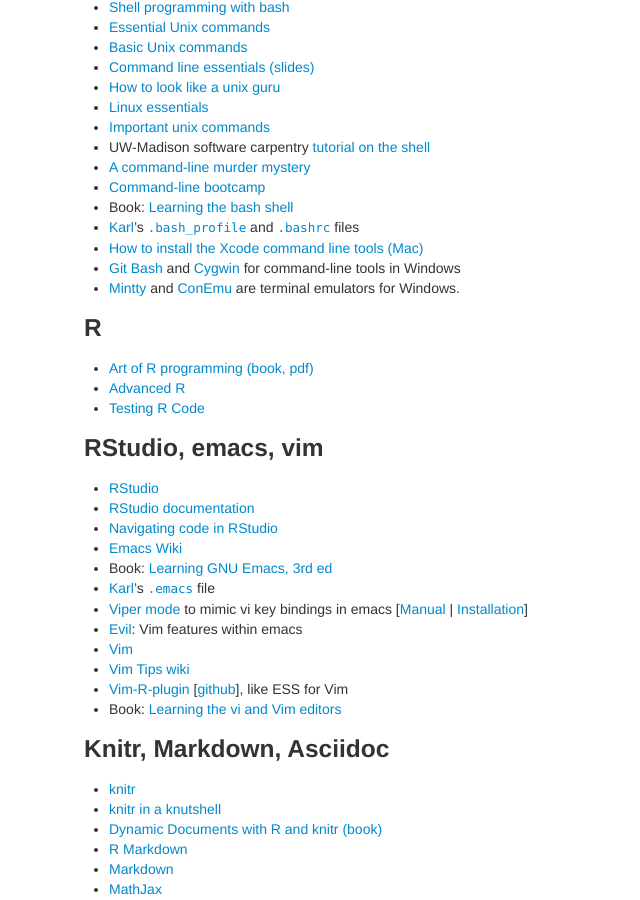
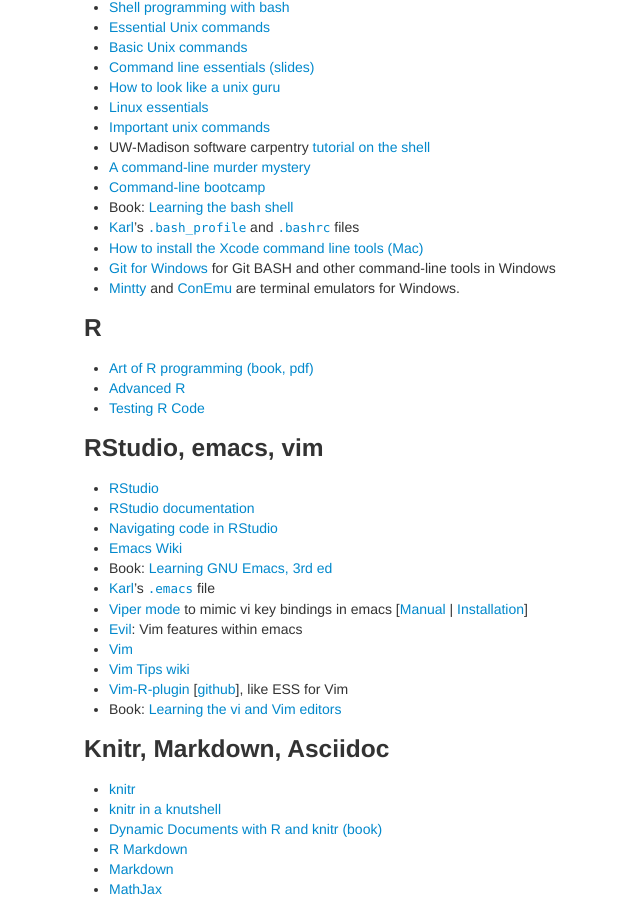
Before and after one commit to kbroman/Tools4RR, a Jekyll site: the page built from pages/resources.md, in a window 1280 px wide and 900 px high, scrolled down 715 px. Shown: the whole window, without its empty margins (206-846 px from the left). Built offline with Jekyll 4.4.1, drawn with Linux system fonts in a browser that asks for light colours.

Commit message:
pages/resources: git bash and cygwin -> git for windows

```diff
--- a/pages/resources.md
+++ b/pages/resources.md
@@ -49,7 +49,7 @@
 - [Karl](https://kbroman.org)'s [`.bash_profile`](../assets/dot.bash_profile) and
   [`.bashrc`](../assets/dot.bashrc) files
 - [How to install the Xcode command line tools (Mac)](https://mac.install.guide/commandlinetools/index.html)
-- [Git Bash](http://msysgit.github.io/) and [Cygwin](http://www.cygwin.com/) for command-line
+- [Git for Windows](https://gitforwindows.org/) for Git BASH and other command-line
   tools in Windows
 - [Mintty](https://code.google.com/p/mintty/) and [ConEmu](https://github.com/Maximus5/ConEmu) are
   terminal emulators for Windows.
```
